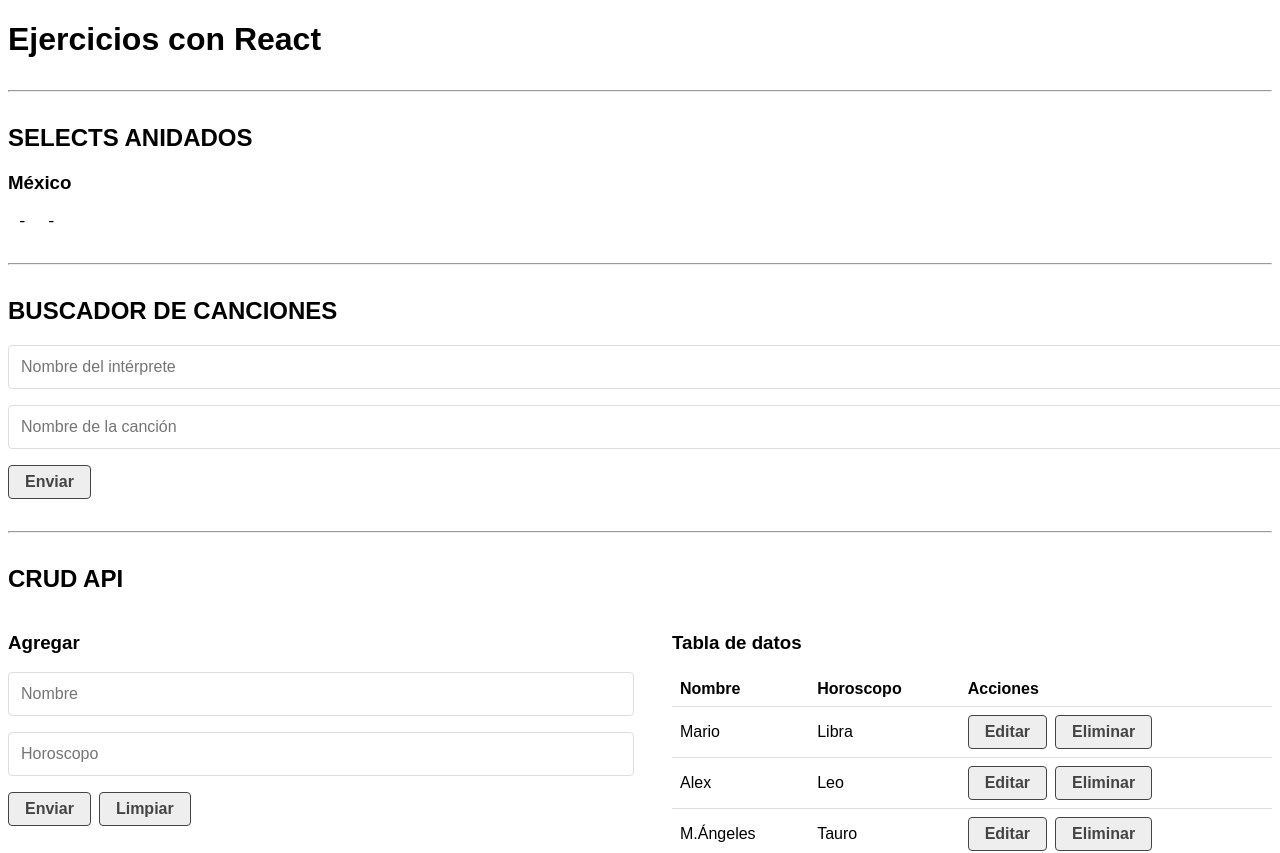
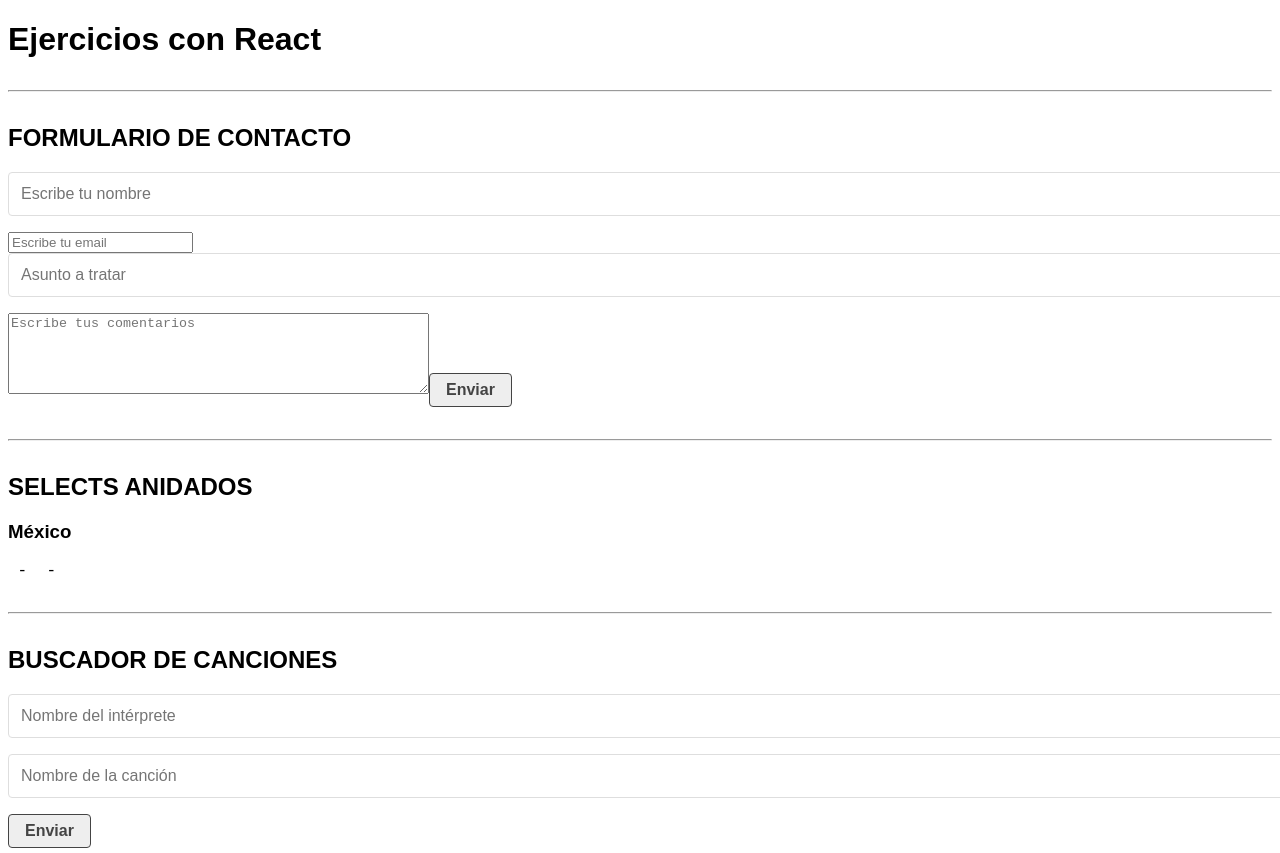
Before and after one commit to Marioo295/02-react-ejercicios, a React (Create React App) app: page / in a window 1280 px wide. Shown: the top 853 px of the page. Built offline with nearby package versions, Linux system fonts and the light colour scheme; no server answers; data requests are answered from the project's data file.

Commit message:
Validación de formularios

```diff
--- a/src/App.js
+++ b/src/App.js
@@ -3,11 +3,14 @@ import CrudApp from "./components/CrudApp"
 import CrudApi from './components/CrudApi';
 import SongSearch from './components/SongSearch';
 import SelectsAnidados from './components/SelectsAnidados';
+import FormContact from './components/FormContact';
 
 function App() {
   return (
     <>
       <h1>Ejercicios con React</h1>
+      <hr></hr>
+      <FormContact></FormContact>
       <hr></hr>
       <SelectsAnidados></SelectsAnidados>
       <hr></hr>
--- /dev/null
+++ b/src/components/FormContact.js
@@ -0,0 +1,59 @@
+import React from 'react'
+import { useForm } from '../hooks/useForm';
+
+const initialForm = {};
+const validationsForm = (form) => {};
+
+const FormContact = () => {
+    const{form, errors, loading, response, handleChange, handleBlur, handleSubmit} = useForm(initialForm, validationsForm);
+    return (
+        <div>
+            <h2>FORMULARIO DE CONTACTO</h2>
+            <form onSubmit={handleSubmit}>
+                <input
+                    type="text"
+                    name="name"
+                    placeholder="Escribe tu nombre"
+                    onBlur={handleBlur}
+                    onChange={handleChange}
+                    value={form.name}
+                    required>
+                </input>
+                <input
+                    type="email"
+                    name="email"
+                    placeholder="Escribe tu email"
+                    onBlur={handleBlur}
+                    onChange={handleChange}
+                    value={form.email}
+                    required>
+                </input>
+                <input
+                    type="text"
+                    name="subject"
+                    placeholder="Asunto a tratar"
+                    onBlur={handleBlur}
+                    onChange={handleChange}
+                    value={form.subject}
+                    required>
+                </input>
+                <textarea
+                    name="comments"
+                    cols="50"
+                    rows="5"
+                    placeholder="Escribe tus comentarios"
+                    onBlur={handleBlur}
+                    onChange={handleChange}
+                    value={form.comments}
+                    required>
+                </textarea>
+                <input
+                    type="submit"
+                    value="Enviar">
+                </input>
+            </form>
+        </div>
+    );
+};
+
+export default FormContact
--- /dev/null
+++ b/src/hooks/useForm.js
@@ -0,0 +1,28 @@
+import { useState } from 'react';
+
+export const useForm = (initialForm, validateForm) => {
+    const [form, setForm] = useState(initialForm);
+    const [errors, setErrors] = useState({});
+    const [loading, setLoading] = useState(false);
+    const [response, setResponse] = useState(null);
+
+    const handleChange = (e) => {
+
+    };
+    const handleBlur = (e) => {
+
+    };
+    const handleSubmit = (e) => {
+
+    };
+
+    return {
+        form,
+        errors,
+        loading,
+        response,
+        handleChange,
+        handleBlur,
+        handleSubmit,
+    };
+};
```
